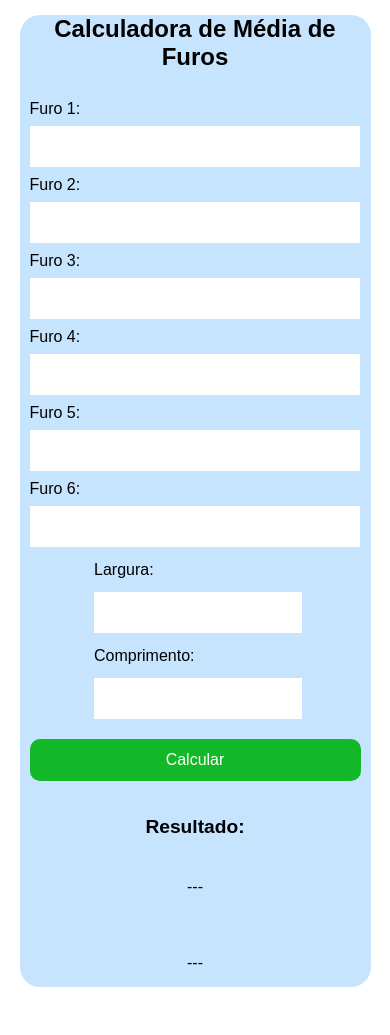
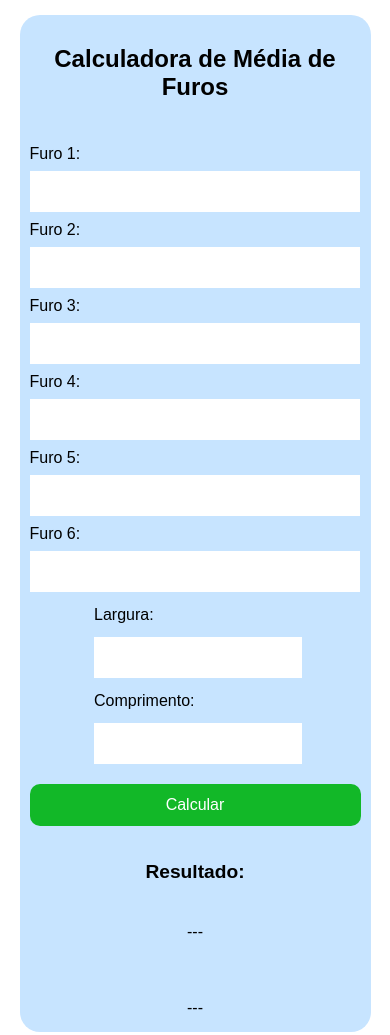
Before and after one commit to Marcelo-115/calculo_areia, a plain HTML site: page index.html in a window 390 px wide. Before the commit the page ends 1012 px from the top, so only its background shows below. Drawn offline with Linux system fonts and the light colour scheme.

Commit message:
Update responsivo.css

```diff
--- a/css/responsivo.css
+++ b/css/responsivo.css
@@ -7,8 +7,7 @@
         margin: 10px auto;
     }
     h1 {
-       margin-top: 15px;
-        margin-bottom: 15px;
+           padding: 30px;
     }
 
     .calc-principal form {
@@ -37,8 +36,7 @@
 @media (max-width: 480px) {
     h1 {
         font-size: 1.5em;
-        margin-top: 15px;
-        margin-bottom: 15px;
+        padding: 30px;
     }
 
     h2 {
```
